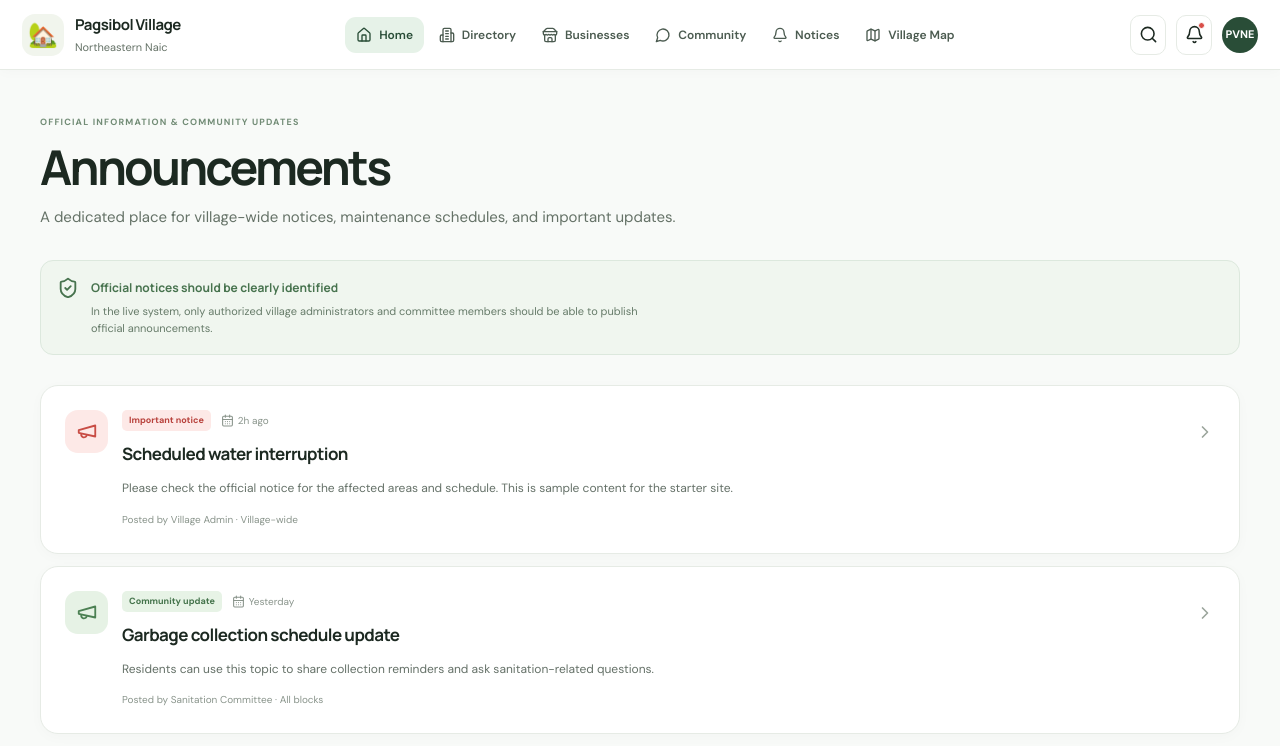
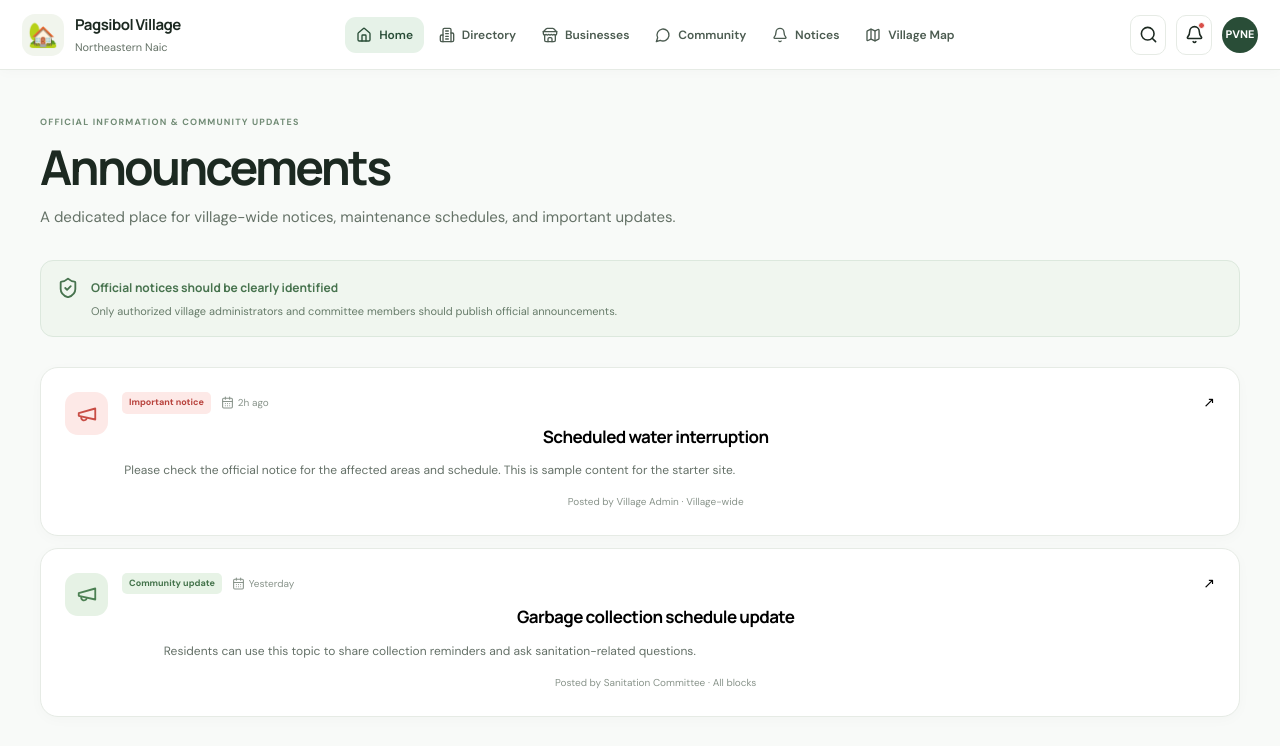
Before and after one commit to siidigitalcreative-engine/pvne, a Next.js app: page /announcements in a window 1280 px wide. Shown: the top 746 px of the page. Built offline with nearby package versions, Linux system fonts and the light colour scheme.

Commit message:
Update page.tsx

```diff
--- a/app/announcements/page.tsx
+++ b/app/announcements/page.tsx
@@ -1,13 +1,47 @@
-import Link from "next/link";
-import { Bell, CalendarDays, ChevronRight, Megaphone, ShieldCheck } from "lucide-react";
+"use client";
+
+import { useRef, useState } from "react";
+import { Bell, CalendarDays, ImagePlus, Megaphone, ShieldCheck, X, Upload } from "lucide-react";
 import { SiteShell } from "@/components/SiteShell";
-import { seedPosts } from "@/lib/data";
+import { seedPosts, type VillagePost } from "@/lib/data";
+
+type Poster = { name: string; url: string };
 
 export default function AnnouncementsPage() {
   const notices = seedPosts.filter(p => p.type === "announcement");
-  return <SiteShell><div className="page-container"><div className="page-hero compact"><span className="section-kicker">OFFICIAL INFORMATION & COMMUNITY UPDATES</span><h1>Announcements</h1><p>A dedicated place for village-wide notices, maintenance schedules, and important updates.</p></div>
-    <div className="notice-info"><ShieldCheck size={22}/><div><strong>Official notices should be clearly identified</strong><p>In the live system, only authorized village administrators and committee members should be able to publish official announcements.</p></div></div>
-    <div className="announcements-list">{notices.map((p, i) => <article className="announcement-card" key={p.id}><div className={`announcement-symbol ${i === 0 ? "red" : "green"}`}><Megaphone size={22}/></div><div className="announcement-main"><div className="announcement-meta"><span className={i === 0 ? "tag tag-red" : "tag tag-green"}>{i === 0 ? "Important notice" : "Community update"}</span><span><CalendarDays size={13}/>{p.createdAt}</span></div><h2>{p.title}</h2><p>{p.body}</p><small>Posted by {p.author} · {p.location}</small></div><ChevronRight size={20}/></article>)}</div>
+  const [selected, setSelected] = useState<VillagePost | null>(null);
+  const [posters, setPosters] = useState<Record<string, Poster>>({});
+  const uploadRef = useRef<HTMLInputElement>(null);
+
+  function handlePoster(file?: File) {
+    if (!file || !selected || !file.type.startsWith("image/")) return;
+    const url = URL.createObjectURL(file);
+    setPosters(prev => {
+      const old = prev[selected.id];
+      if (old) URL.revokeObjectURL(old.url);
+      return { ...prev, [selected.id]: { name: file.name, url } };
+    });
+  }
+
+  return <SiteShell><div className="page-container announcements-page">
+    <div className="page-hero compact"><span className="section-kicker">OFFICIAL INFORMATION & COMMUNITY UPDATES</span><h1>Announcements</h1><p>A dedicated place for village-wide notices, maintenance schedules, and important updates.</p></div>
+    <div className="notice-info"><ShieldCheck size={22}/><div><strong>Official notices should be clearly identified</strong><p>Only authorized village administrators and committee members should publish official announcements.</p></div></div>
+    <div className="announcements-list">{notices.map((p, i) => <button type="button" className="announcement-card announcement-card-clickable" key={p.id} onClick={() => setSelected(p)} aria-label={`Open announcement: ${p.title}`}>
+      <div className={`announcement-symbol ${i === 0 ? "red" : "green"}`}><Megaphone size={22}/></div>
+      <div className="announcement-main"><div className="announcement-meta"><span className={i === 0 ? "tag tag-red" : "tag tag-green"}>{i === 0 ? "Important notice" : "Community update"}</span><span><CalendarDays size={13}/>{p.createdAt}</span></div><h2>{p.title}</h2><p>{p.body}</p><small>Posted by {p.author} · {p.location}</small>{posters[p.id] && <span className="poster-attached-label"><ImagePlus size={13}/> Poster attached in this session</span>}</div>
+      <span className="announcement-open-icon" aria-hidden="true">↗</span>
+    </button>)}</div>
     <div className="info-banner"><Bell size={20}/><div><strong>Notifications can be added next</strong><p>Residents could subscribe to important categories, with urgent announcements visually separated from general community posts.</p></div></div>
-  </div></SiteShell>;
+  </div>
+  {selected && <div className="announcement-modal-backdrop" role="presentation" onClick={e => { if (e.target === e.currentTarget) setSelected(null); }}>
+    <section className="announcement-modal" role="dialog" aria-modal="true" aria-labelledby="announcement-modal-title">
+      <header className="announcement-modal-head"><span className="announcement-modal-kicker"><Megaphone size={15}/> VILLAGE ANNOUNCEMENT</span><button type="button" className="announcement-modal-close" aria-label="Close announcement" onClick={() => setSelected(null)}><X size={20}/></button></header>
+      <div className="announcement-modal-content"><h2 id="announcement-modal-title">{selected.title}</h2><p className="announcement-modal-meta"><CalendarDays size={14}/>{selected.createdAt} <span>·</span> {selected.author} <span>·</span> {selected.location}</p><p className="announcement-full-body">{selected.body}</p>
+        {posters[selected.id] && <div className="announcement-poster-preview"><img src={posters[selected.id].url} alt={`Poster for ${selected.title}`} /><small>{posters[selected.id].name}</small></div>}
+        <div className="announcement-upload-area"><div className="announcement-upload-copy"><span className="announcement-upload-icon"><ImagePlus size={19}/></span><div><strong>Event poster</strong><p>Attach the original poster image. Its aspect ratio is preserved without cropping.</p></div></div><input ref={uploadRef} className="announcement-file-input" type="file" accept="image/*" onChange={e => handlePoster(e.target.files?.[0])}/><button className="announcement-upload-button" type="button" onClick={() => uploadRef.current?.click()}><Upload size={16}/>{posters[selected.id] ? "Replace poster" : "Upload poster"}</button></div>
+        <p className="announcement-upload-note">Poster preview is temporary in this browser session; permanent storage requires connecting this form to the site's upload service.</p>
+      </div>
+    </section>
+  </div>}
+  </SiteShell>;
 }
```
